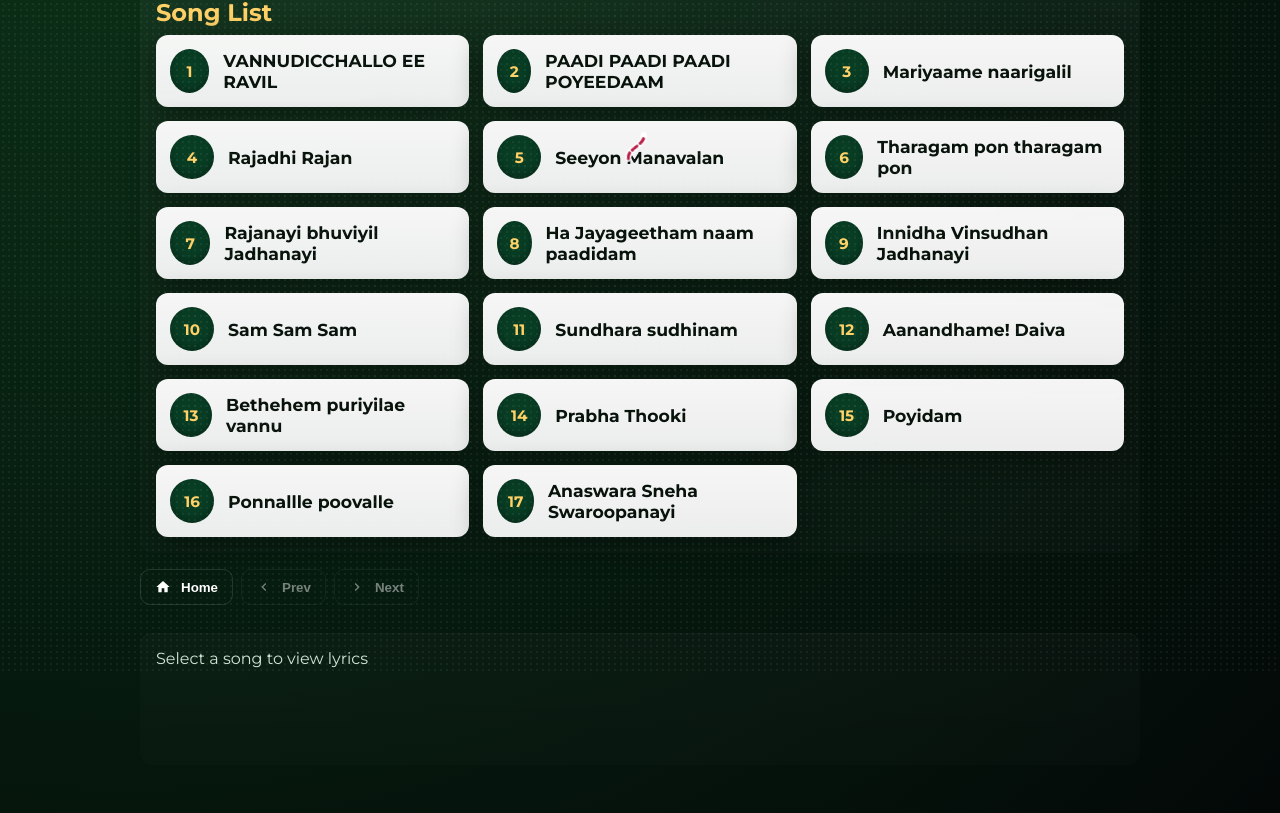
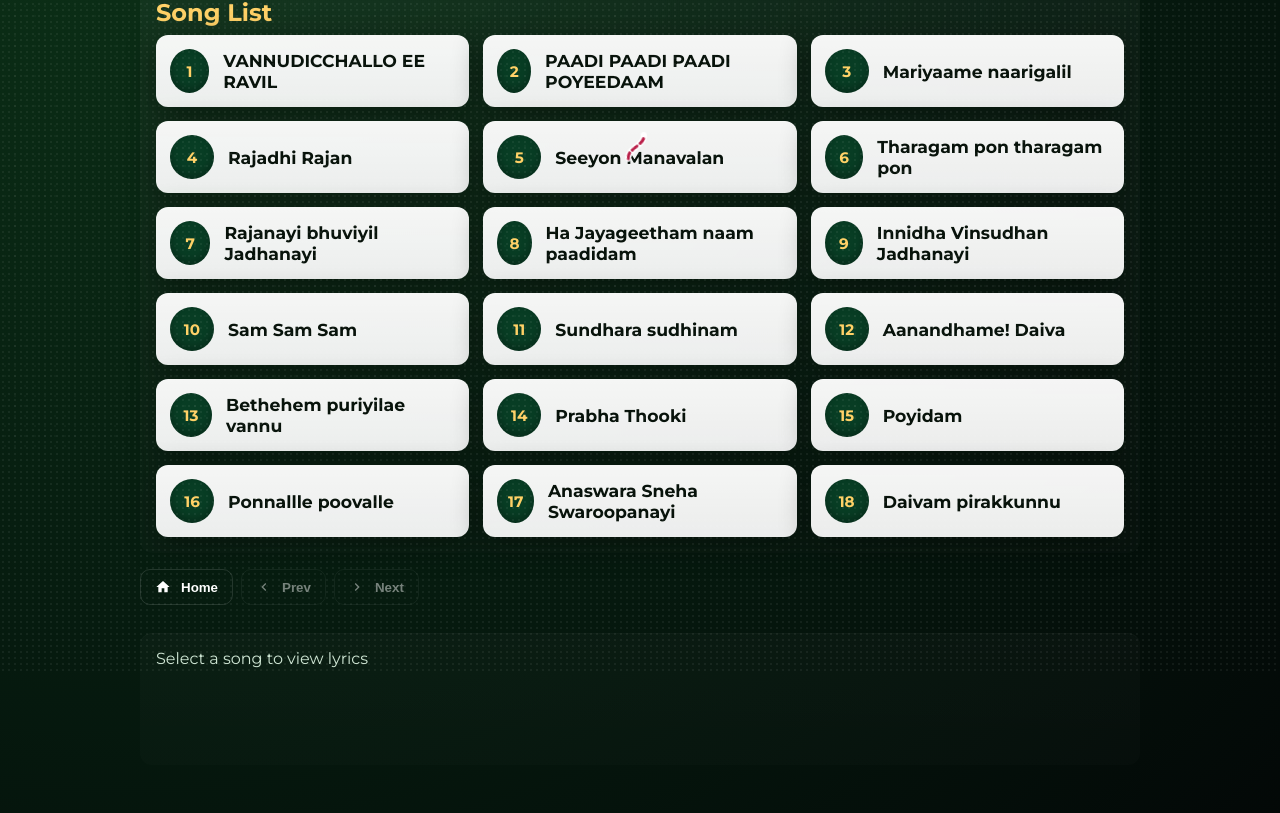
Before and after one commit to anoop-varghese/carols, a React (Create React App) app: page / in a window 1280 px wide. Shown: the part 493-1306 px from the top of the page. Built offline with nearby package versions, Linux system fonts and the light colour scheme.

Commit message:
added song

```diff
--- a/src/data/songs.js
+++ b/src/data/songs.js
@@ -16,6 +16,7 @@ export const songs = [
   'Poyidam',
   'Ponnallle poovalle ',
   'Anaswara Sneha Swaroopanayi',
+  'Daivam pirakkunnu'
 
 ];
 
@@ -324,6 +325,25 @@ Mannavanayitha Vannu Pirannu
 
 Imbamayi Paaduka..........
 Anaswara Sneha.............
-`
+`,
+`Daivam pirakkunnu
+Manushyanaay bethlahemil
+Manju peyyunna malarmadakkil
+Halleluya Halleluya..
+Mannilum vinnilum
+mandhahaasam peyyum
+Madhura manohara gaanam (2)
 
+Halleluya Halleluya..
+Halleluya Halleluuuuuya.. (Daivam pirakkunnu)
+
+Paathiraavil manjeteeranaay
+Paarinte naadhan pirakkukayaay (2)
+Paadiyaarkoo veenameetoo
+Daivathin daasare onnu cheroo (2) (Daivam pirakkunnu)
+
+Pakalonu munpe pithaavinte hrithile..
+Thriyeka soonuvaamudhaya sooryan (2)
+Praabhava poornnanaayuyarunnitha...
+Prathaapamodinneshu naathan.. (2) (Daivam pirakkunnu)`
 ];
```
